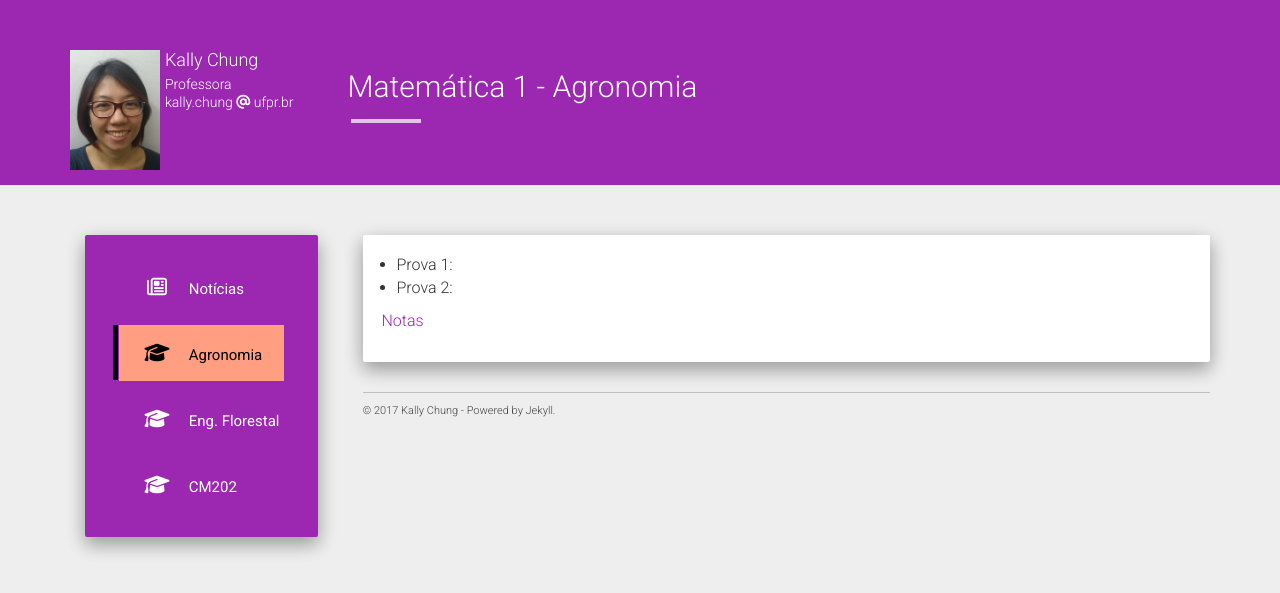
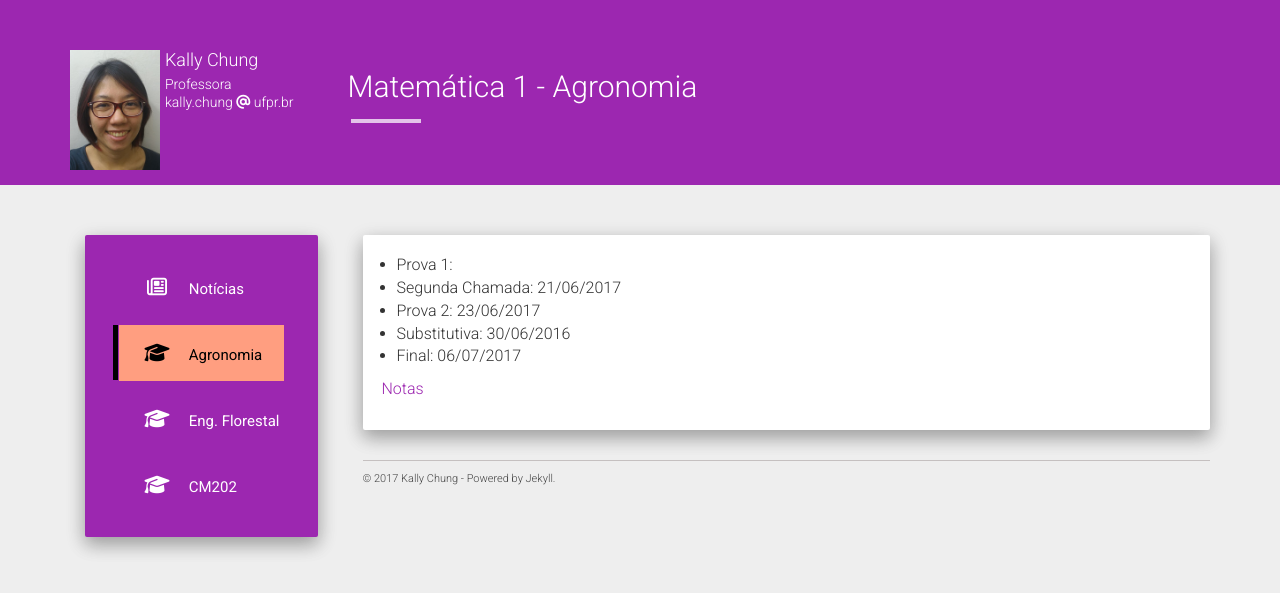
Before and after one commit to chunggnuhc/chunggnuhc.github.io, a Jekyll site: the page built from agronomia.md, in a window 1280 px wide. Shown: the top 593 px of the page. Built offline with Jekyll 4.4.1, drawn with Linux system fonts in a browser that asks for light colours; nearby versions of some CDN libraries.

Commit message:
Datas das Provas adicionadas

```diff
--- a/agronomia.md
+++ b/agronomia.md
@@ -5,6 +5,9 @@ permalink: /agronomia/
 ---
 
 - Prova 1:
-- Prova 2:
+- Segunda Chamada: 21/06/2017
+- Prova 2: 23/06/2017
+- Substitutiva: 30/06/2016
+- Final: 06/07/2017
 
 [Notas](agronomia-notas.pdf)
```
